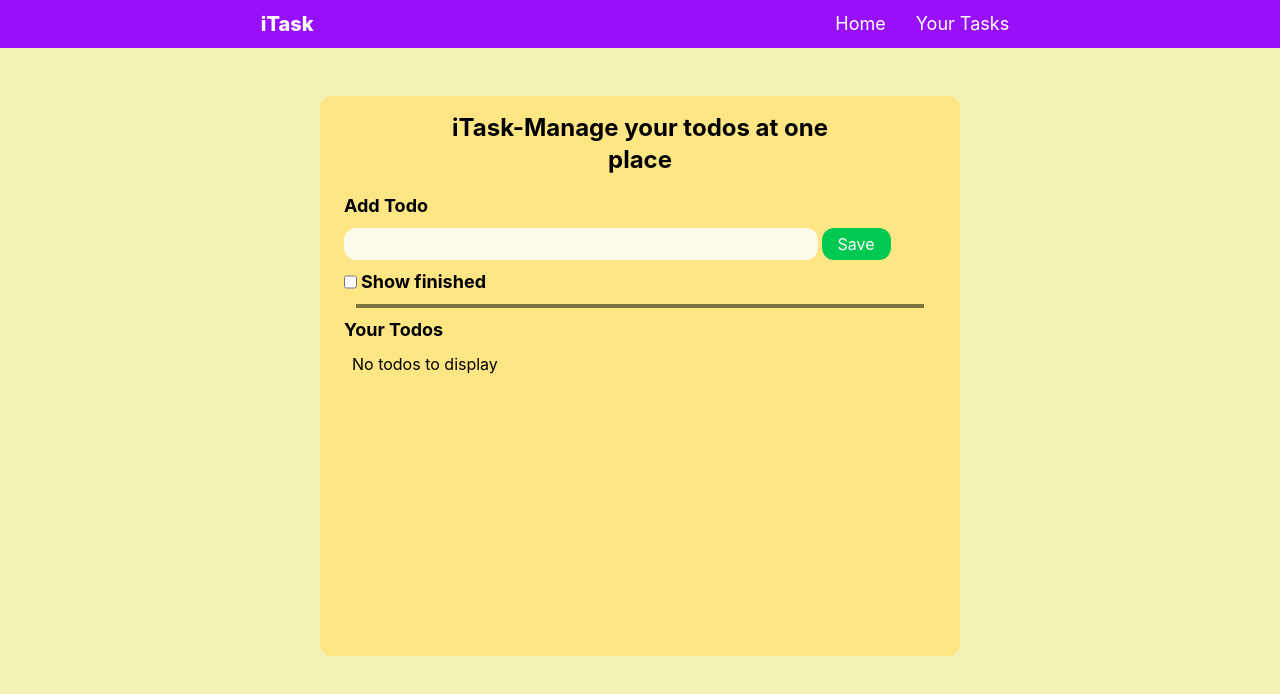
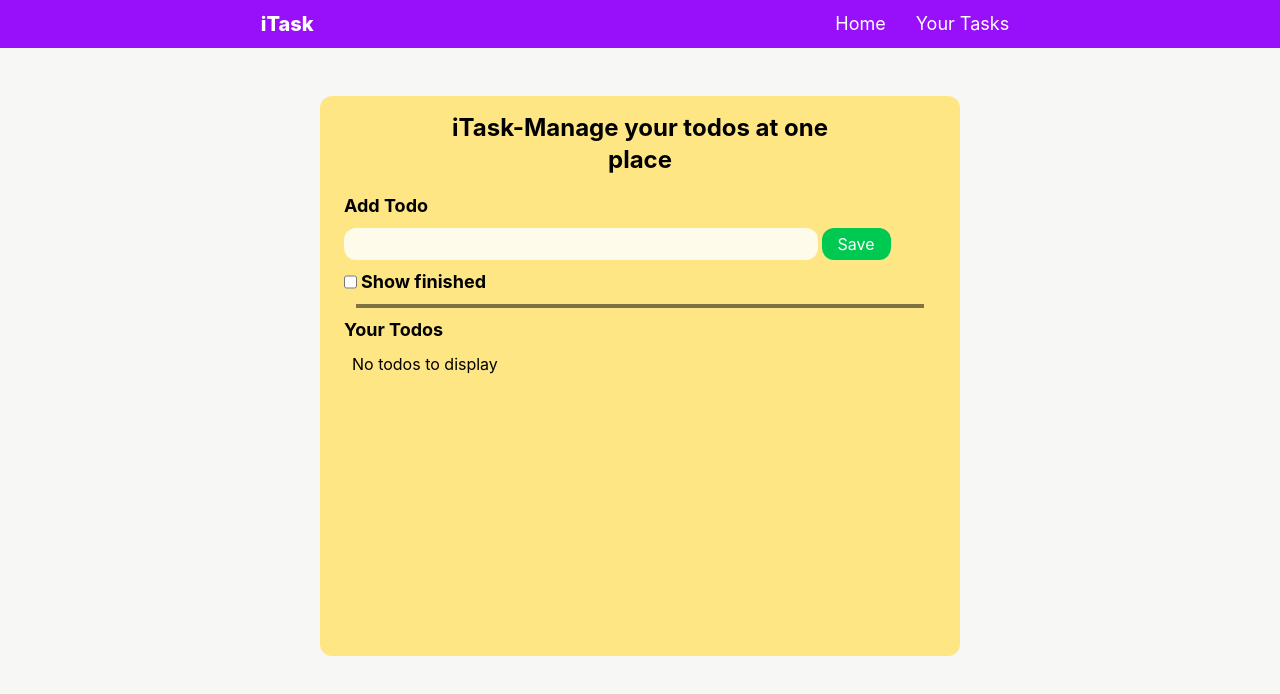
Before and after one commit to varunvarunsr05-cp/Todo-List-website, a React (Vite) app: page / in a window 1280 px wide. Shown: the top 694 px of the page. Built offline with nearby package versions, Linux system fonts and the light colour scheme.

Commit message:
bg-color

```diff
--- a/src/index.css
+++ b/src/index.css
@@ -1,5 +1,5 @@
 @import "tailwindcss";
 
 body{
-    background-color: rgb(243, 242, 182);
+    background-color: rgb(247, 247, 246);
 }
```
